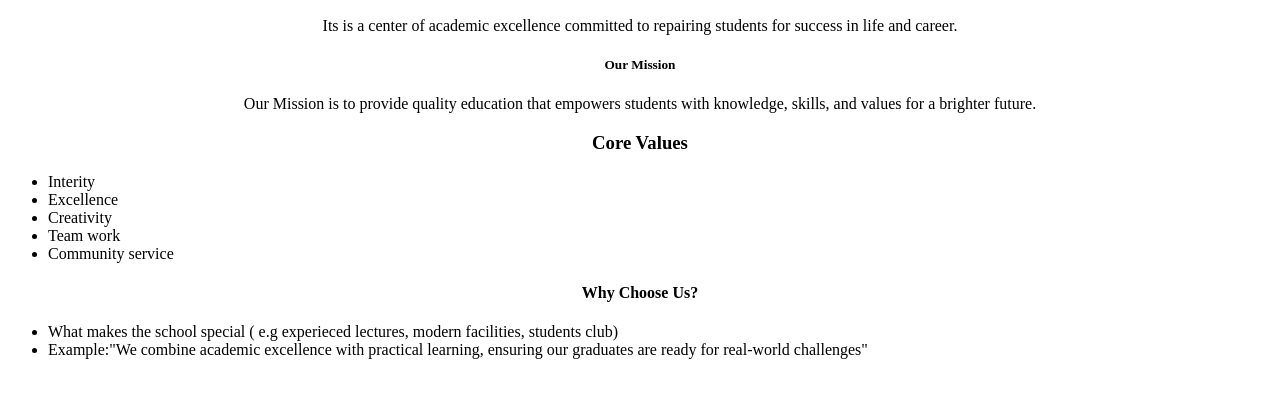
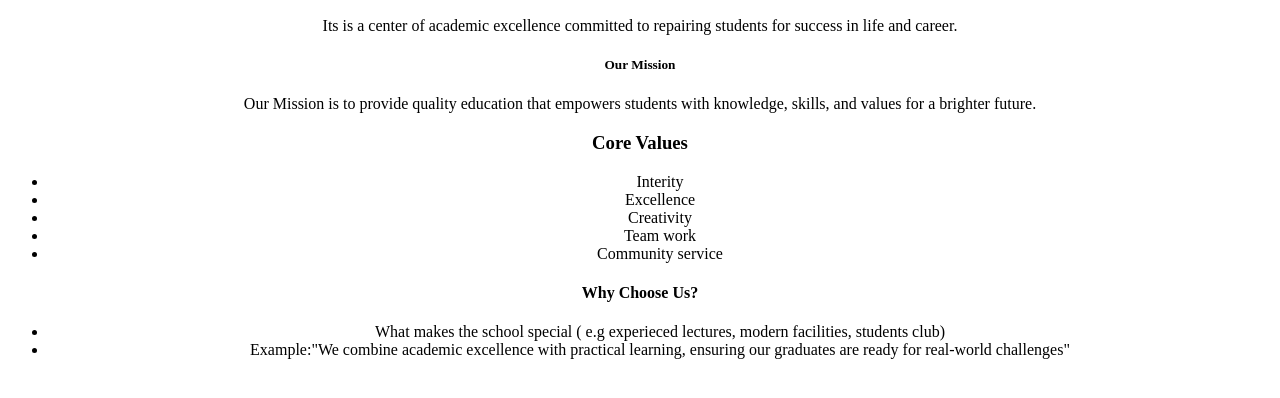
Before and after one commit to namatanina/ninaweb, a plain HTML site: page Index.html in a window 1280 px wide. Shown: the part 198-596 px from the top of the page. Drawn offline with Linux system fonts and the light colour scheme.

Commit message:
Update Index.html

```diff
--- a/Index.html
+++ b/Index.html
@@ -20,19 +20,19 @@
 <p>Our Mission is to provide quality education that empowers students with knowledge, skills, and values for a brighter future.</p>
     <h3>Core Values</h3>
     </center>
-    <ul>
+    <center><ul>
         <li>Interity</li>
         <li>Excellence</li>
         <li>Creativity</li>
         <li>Team work</li>
         <li>Community service</li>
-    </ul>
+    </ul></center>
    <center> <h4>Why Choose Us?</h4></center>
     <ul>
-        <li>What makes the school special ( e.g experieced lectures, modern facilities, students club)</li>
+     <center>   <li>What makes the school special ( e.g experieced lectures, modern facilities, students club)</li>
         <li>Example:"We combine academic excellence with practical learning, ensuring our graduates are ready for real-world challenges"</li>
     </ul>
-
+    </center>
 
 
 </body>
```
